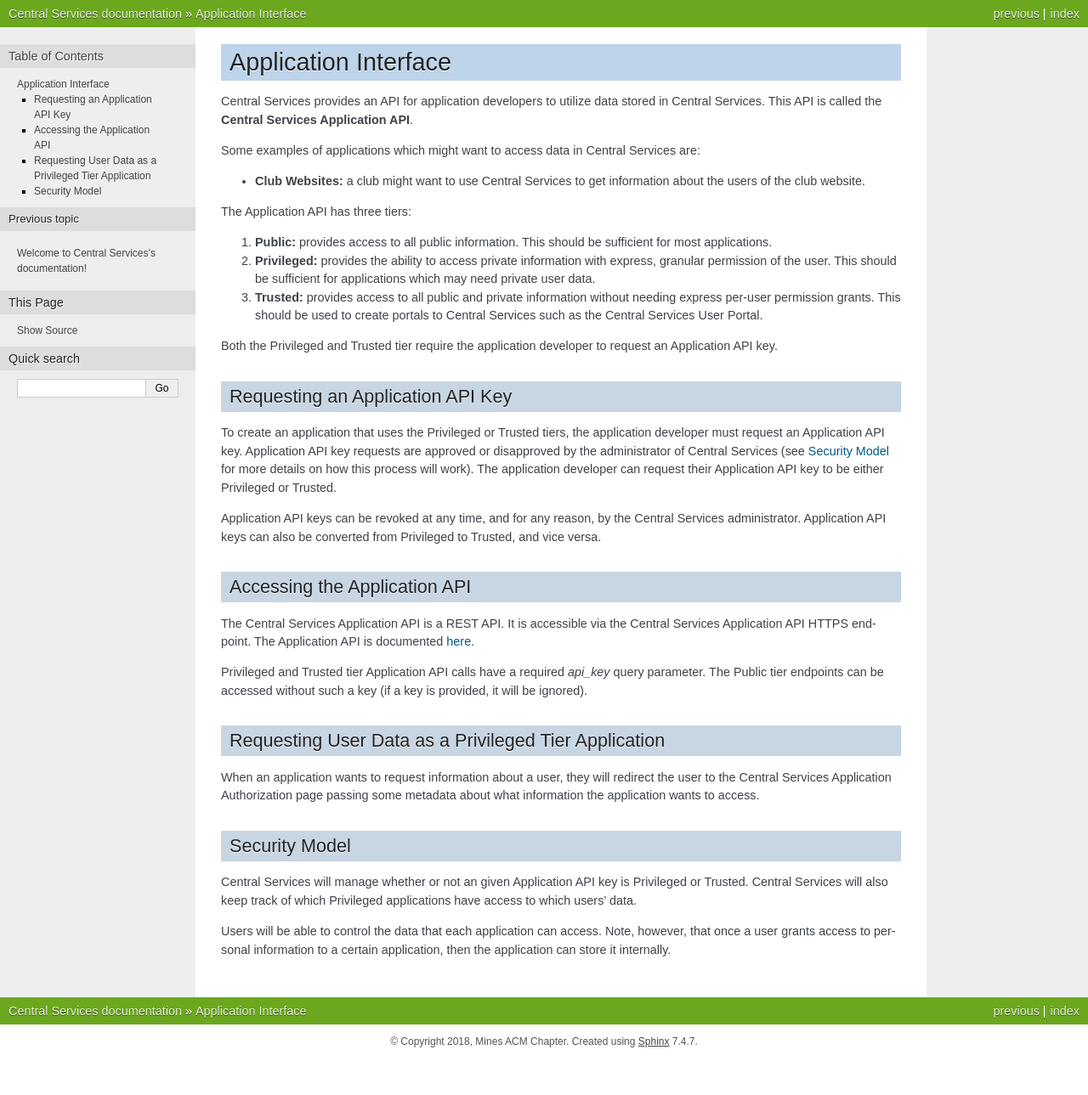
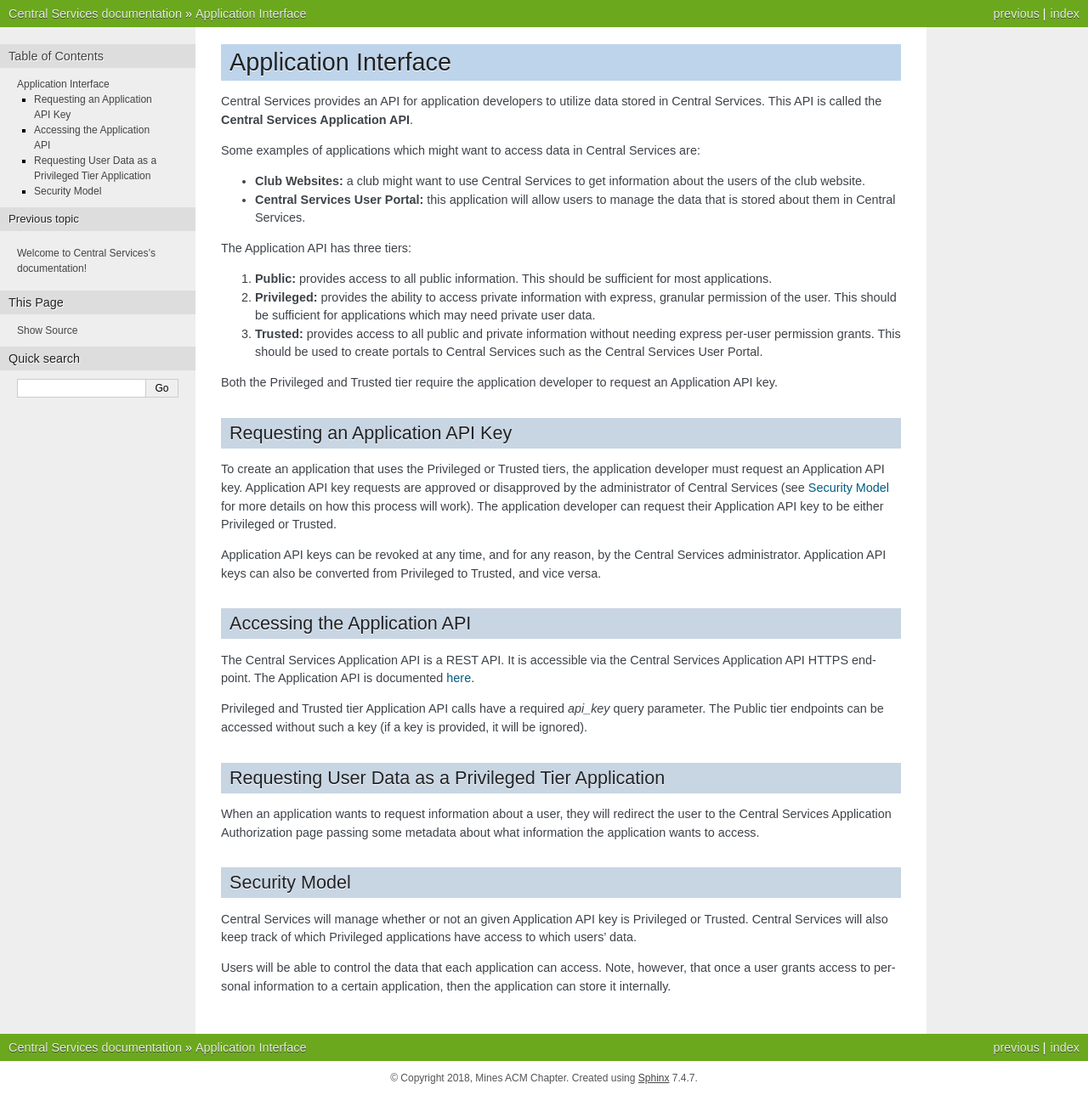
Before and after one commit to ColoradoSchoolOfMines/centralservices, a Sphinx documentation site: the page built from docs/conceptual/application-interface.rst, in a window 1280 px wide. Shown: the whole page at 85% size. Built offline with Sphinx 7.4.7, drawn with Linux system fonts in a browser that asks for light colours; pages that are not in the unit, such as notebooks, are missing from menus; before the commit the page ends 1246 px from its top, so only the background shows below that.

Commit message:
Added another application example

```diff
--- a/docs/conceptual/application-interface.rst
+++ b/docs/conceptual/application-interface.rst
@@ -10,6 +10,8 @@ Services are:
 
 - **Club Websites:** a club might want to use Central Services to get
   information about the users of the club website.
+- **Central Services User Portal:** this application will allow users to manage
+  the data that is stored about them in Central Services.
 
 The Application API has three tiers:
 
```
